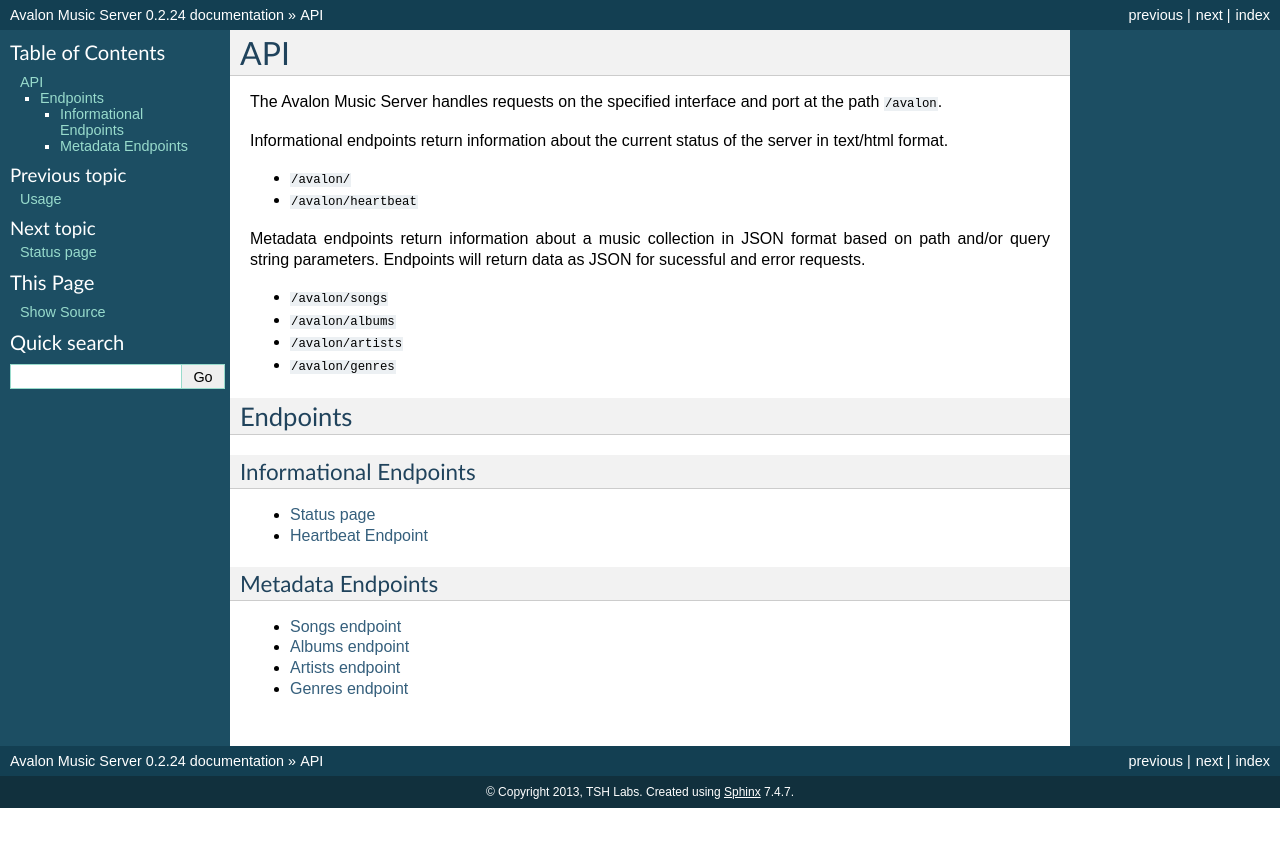
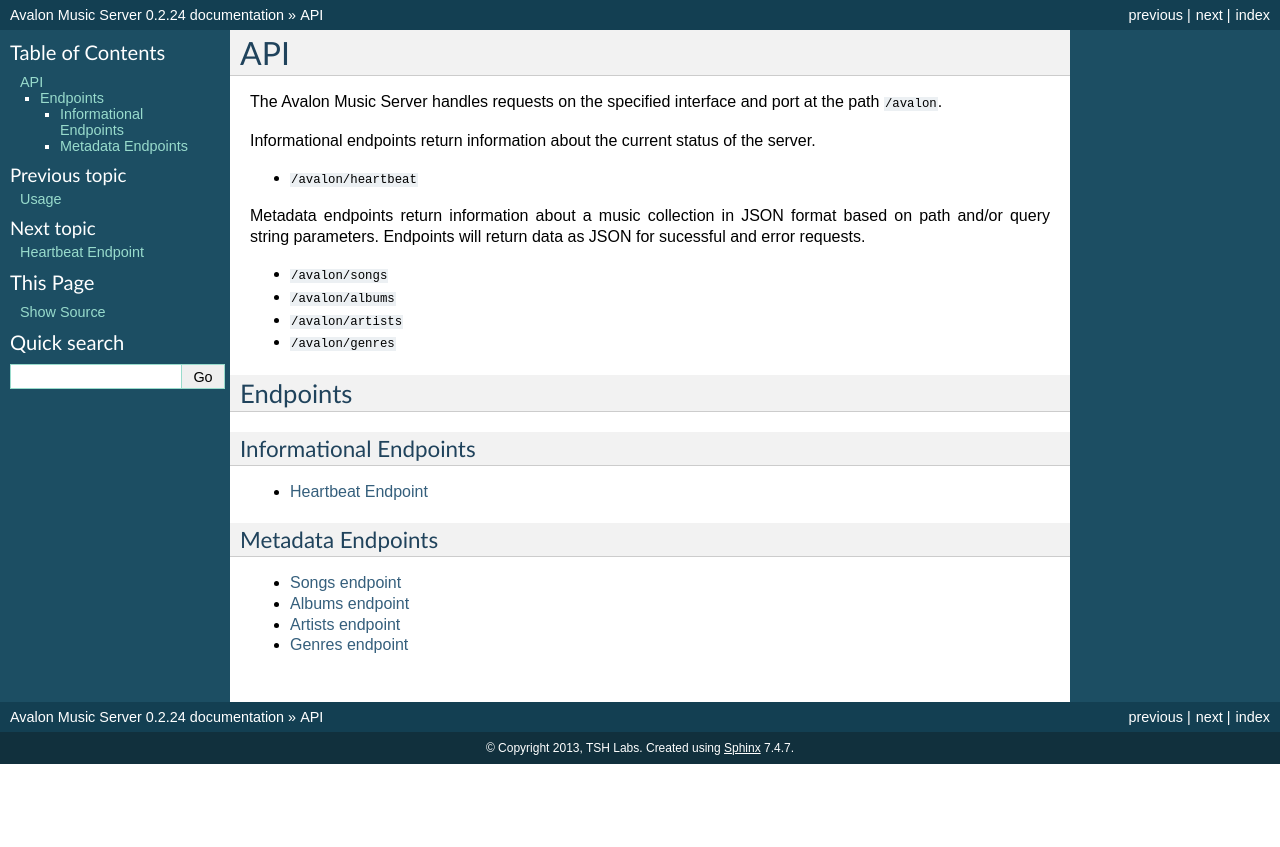
Before and after one commit to 56quarters/avalonms, a Sphinx documentation site: the page built from doc/api.rst, in a window 1280 px wide. Shown: the top 847 px of the page. Built offline with Sphinx 7.4.7, drawn with Linux system fonts in a browser that asks for light colours.

Commit message:
Kill status page

```diff
--- a/doc/api.rst
+++ b/doc/api.rst
@@ -5,9 +5,7 @@
 port at the path ``/avalon``.
 
 Informational endpoints return information about the current status of
-the server in text/html format.
-
-* ``/avalon/``
+the server.
 
 * ``/avalon/heartbeat``
 
@@ -33,7 +31,6 @@
 .. toctree::
    :maxdepth: 1
 
-   api/status
    api/heartbeat
 
 Metadata Endpoints
```
Also changed, not shown: doc/api/status.rst (deleted, +0 -20 lines).
